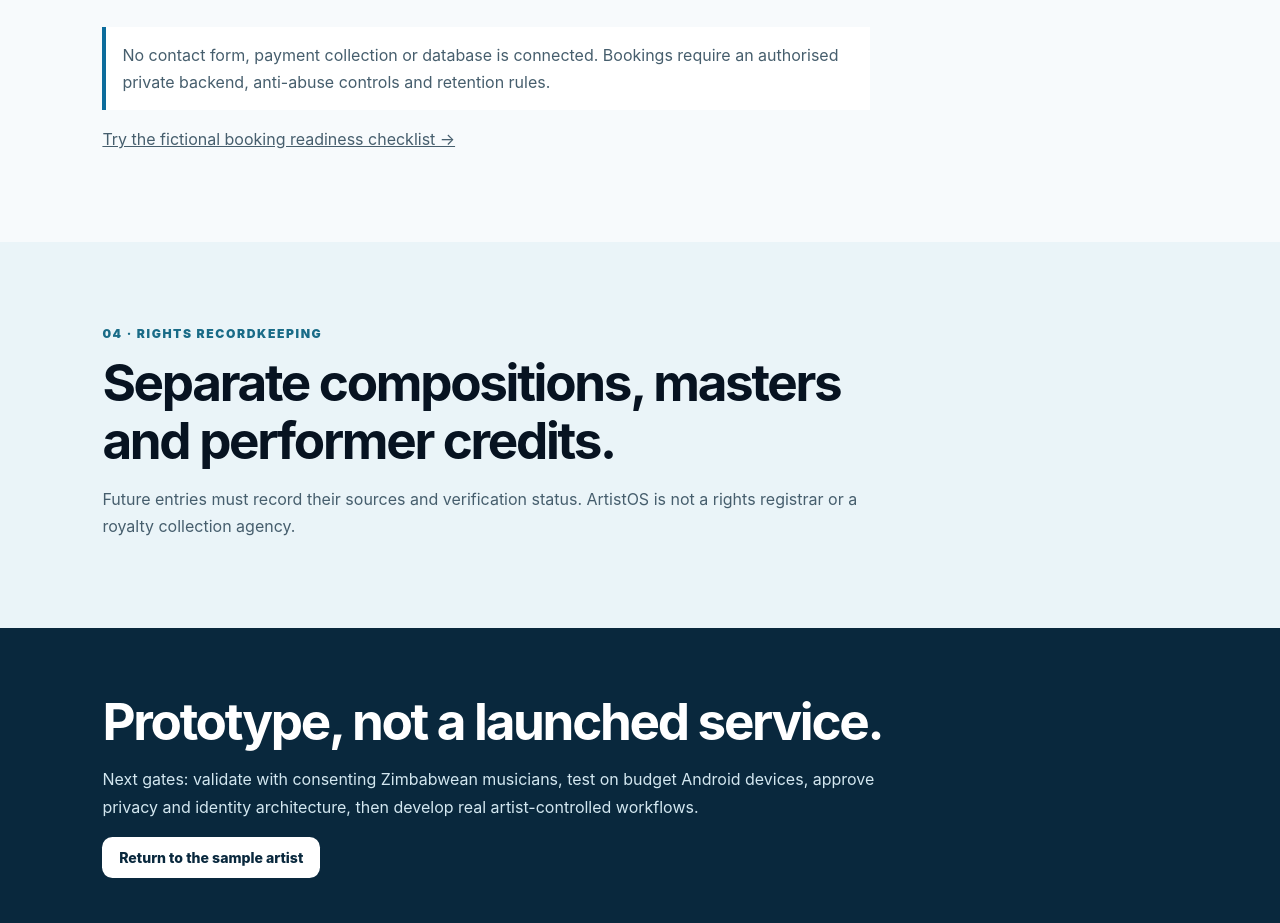
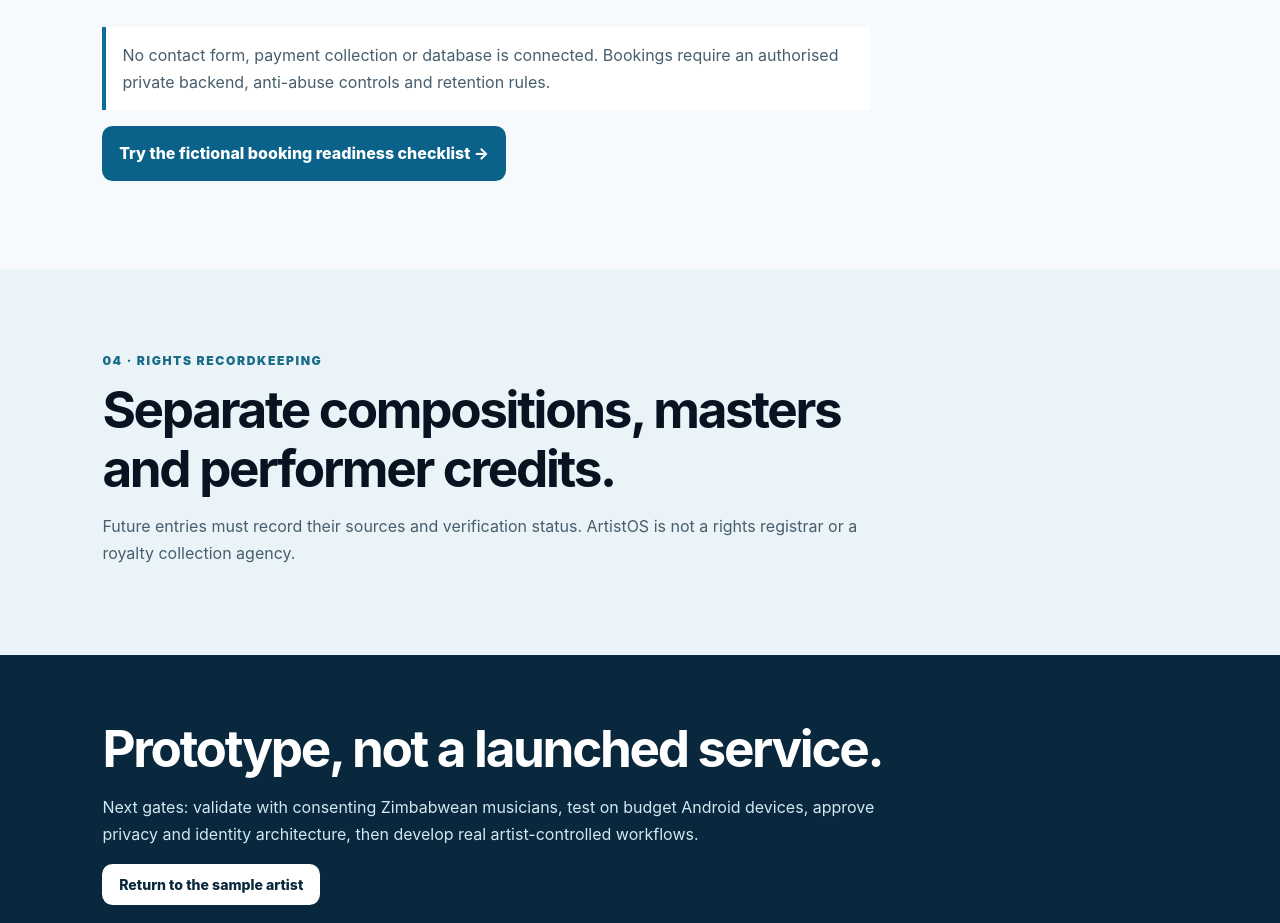
Before and after one commit to terysoft/talunza-media, a Next.js app: page /artistos-preview in a window 1280 px wide. Shown: the part 2670-3593 px from the top of the page. Built offline with nearby package versions, Linux system fonts and the light colour scheme; no server answers.

Commit message:
style(artistos): prominent navigation to booking checklist

```diff
--- a/app/artistos-preview/page.module.css
+++ b/app/artistos-preview/page.module.css
@@ -28,3 +28,6 @@
 .closing a{background:#fff;color:#09283d}
 @media(max-width:850px){.hero{grid-template-columns:1fr}.grid{grid-template-columns:repeat(2,minmax(0,1fr))}}
 @media(max-width:620px){.hero,.section,.alt,.closing{padding:3rem 1.25rem}.grid{grid-template-columns:1fr}.links{gap:.55rem}.links a{font-size:.8rem}}
+
+.bookingLink{display:inline-block;background:#0a628a;color:#fff;text-decoration:none;border-radius:.65rem;padding:.85rem 1.05rem;font-weight:800}
+.bookingLink:focus-visible{outline:3px solid #45c1ff;outline-offset:3px}
```
